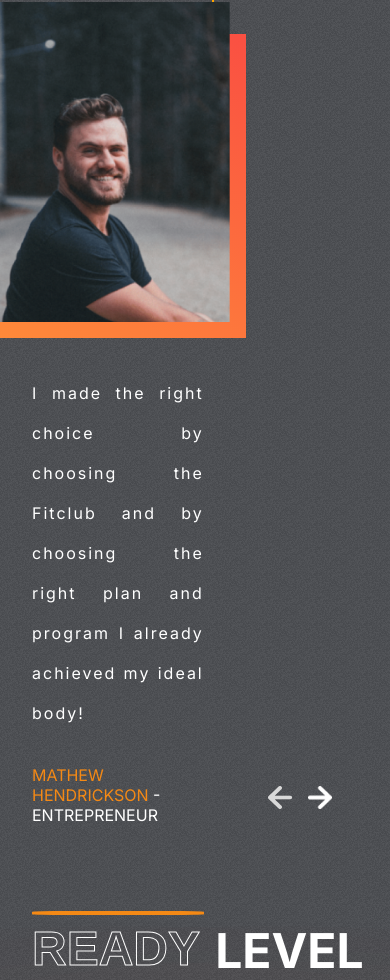
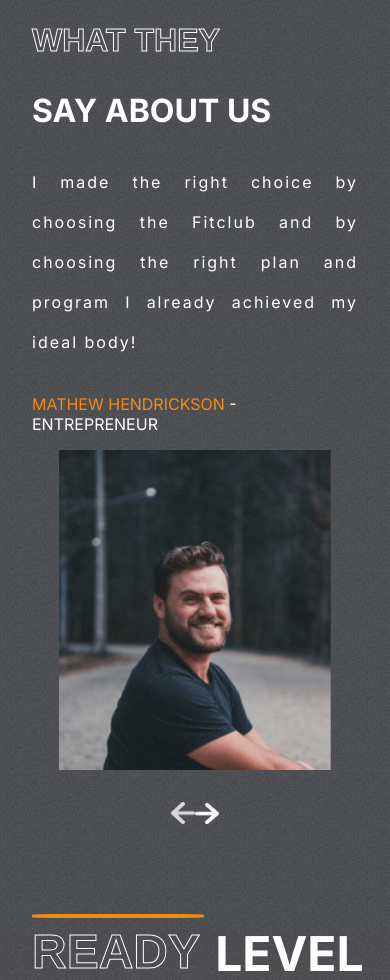
Before and after one commit to AnnaKuliga/react-responsive-gym-app, a React (Create React App) app: page / in a window 390 px wide. Shown: the part 5137-6117 px from the top of the page. Built offline with nearby package versions, Linux system fonts and the light colour scheme.

Commit message:
added responsive functions to testimonials section

```diff
--- a/src/components/Testimonials.css
+++ b/src/components/Testimonials.css
@@ -66,3 +66,34 @@
   width: 1.5rem;
   cursor: pointer;
 }
+@media screen and (max-width: 768px) {
+  .Testimonials {
+    flex-direction: column;
+  }
+  .left-t > :nth-child(2),
+  .left-t > :nth-child(3) {
+    font-size: xx-large;
+  }
+  .right-t {
+    display: flex;
+    flex-direction: column;
+    align-items: center;
+    justify-content: center;
+    gap: 2rem;
+  }
+  .right-t > div {
+    position: relative;
+    display: none;
+  }
+  .right-t > img {
+    top: 0;
+    right: 0;
+    position: relative;
+    align-self: center;
+  }
+  .right-t > :last-child {
+    display: block;
+    bottom: 0;
+    left: 0;
+  }
+}
```
